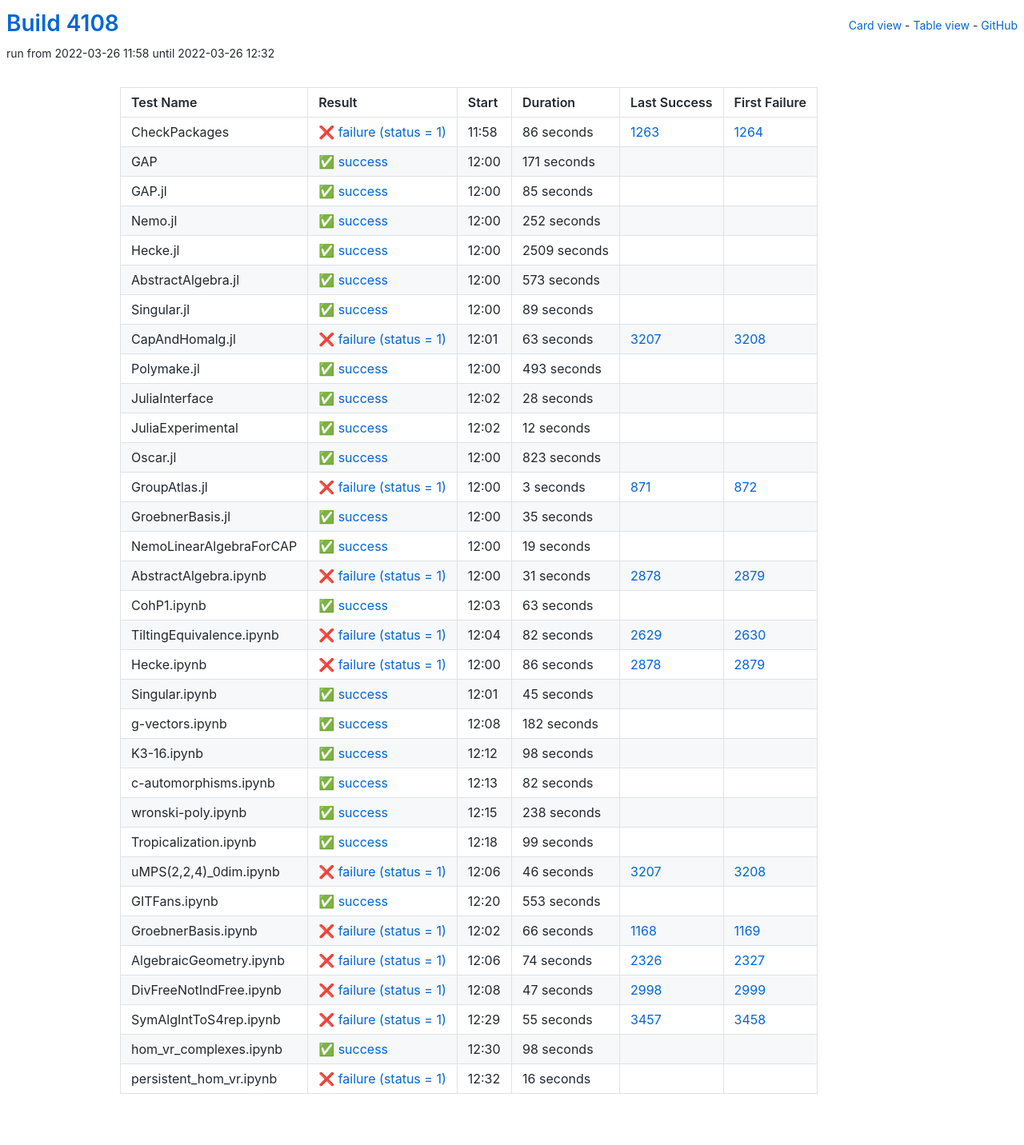
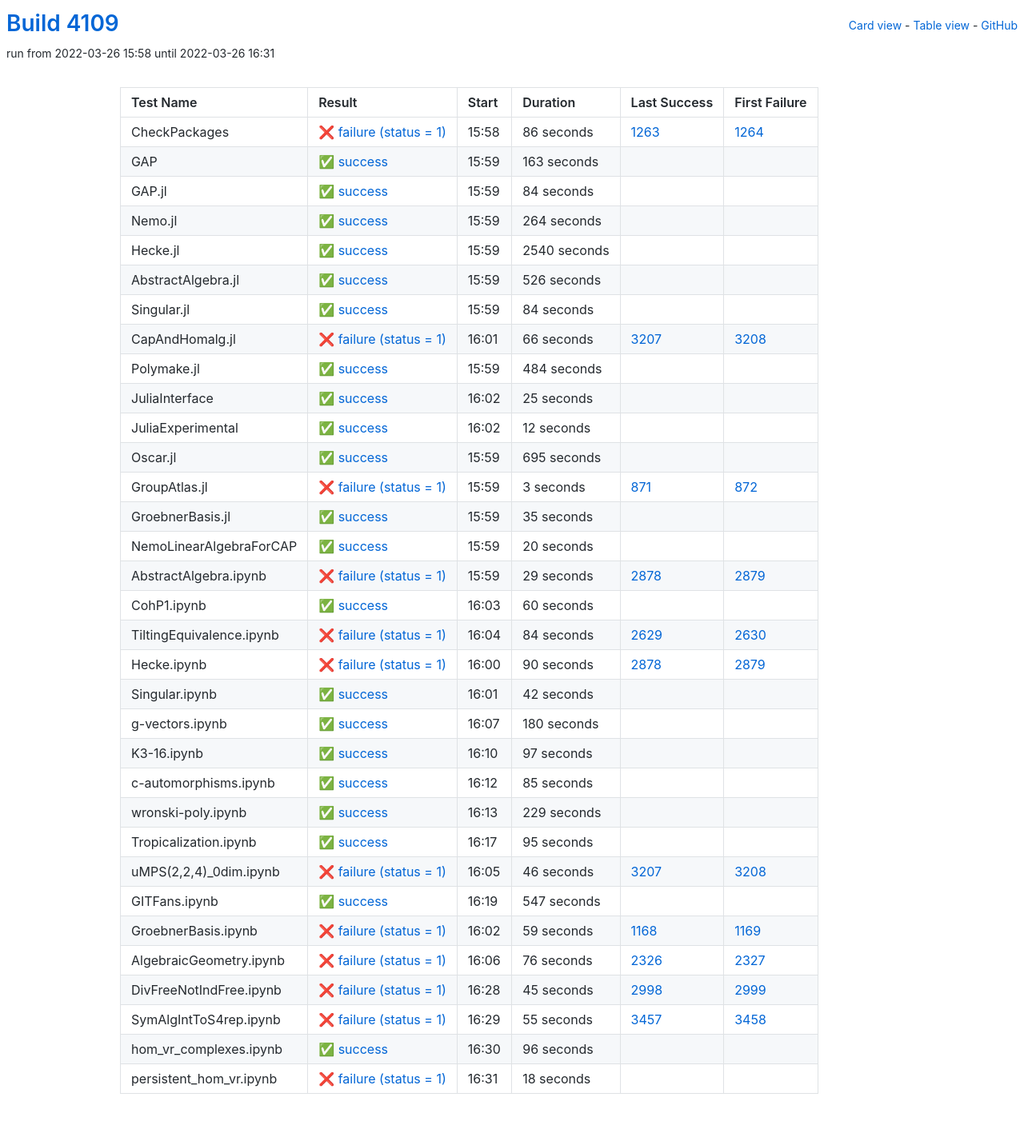
Before and after one commit to oscar-system/oscar-ci-status-stable, a Jekyll site: the page built from table.html, in a window 1280 px wide. Shown: the whole page at 80% size. Built offline with Jekyll 4.4.1, drawn with Linux system fonts in a browser that asks for light colours.

Commit message:
Build #4109

```diff
--- a/_data/ci.yml
+++ b/_data/ci.yml
@@ -1,6 +1,6 @@
 ---
-build: 4108
-build_url: https://oscarci.mathematik.uni-kl.de/job/oscar-stable/4108/
+build: 4109
+build_url: https://oscarci.mathematik.uni-kl.de/job/oscar-stable/4109/
 job: oscar-stable
 organization: oscar-system
 repo: oscar-ci-status-stable
@@ -8,8 +8,8 @@ repourl: https://github.com/oscar-system/oscar-ci-status-stable
 tests:
 - name: CheckPackages
   id: checkpackages
-  log: https://oscarci.mathematik.uni-kl.de/job/oscar-stable/4108/artifact/logs/build-4108/CheckPackages.log
-  start: 2022-03-26 11:58
+  log: https://oscarci.mathematik.uni-kl.de/job/oscar-stable/4109/artifact/logs/build-4109/CheckPackages.log
+  start: 2022-03-26 15:58
   success: false
   exitcode: 1
   status: failure
@@ -20,116 +20,116 @@ tests:
   first_failure_url: https://oscarci.mathematik.uni-kl.de/job/oscar-stable/1264/
 - name: GAP
   id: gap
-  log: https://oscarci.mathematik.uni-kl.de/job/oscar-stable/4108/artifact/logs/build-4108/GAP.log
-  start: 2022-03-26 12:00
+  log: https://oscarci.mathematik.uni-kl.de/job/oscar-stable/4109/artifact/logs/build-4109/GAP.log
+  start: 2022-03-26 15:59
   success: true
   exitcode: 0
   status: success
-  duration: 171
+  duration: 163
   last_success: false
   last_success_url:
   first_failure: false
   first_failure_url:
 - name: GAP.jl
   id: gap-jl
-  log: https://oscarci.mathematik.uni-kl.de/job/oscar-stable/4108/artifact/logs/build-4108/GAP.jl.log
-  start: 2022-03-26 12:00
+  log: https://oscarci.mathematik.uni-kl.de/job/oscar-stable/4109/artifact/logs/build-4109/GAP.jl.log
+  start: 2022-03-26 15:59
   success: true
   exitcode: 0
   status: success
-  duration: 85
+  duration: 84
   last_success: false
   last_success_url:
   first_failure: false
   first_failure_url:
 - name: Nemo.jl
   id: nemo-jl
-  log: https://oscarci.mathematik.uni-kl.de/job/oscar-stable/4108/artifact/logs/build-4108/Nemo.jl.log
-  start: 2022-03-26 12:00
+  log: https://oscarci.mathematik.uni-kl.de/job/oscar-stable/4109/artifact/logs/build-4109/Nemo.jl.log
+  start: 2022-03-26 15:59
   success: true
   exitcode: 0
   status: success
-  duration: 252
+  duration: 264
   last_success: false
   last_success_url:
   first_failure: false
   first_failure_url:
 - name: Hecke.jl
   id: hecke-jl
-  log: https://oscarci.mathematik.uni-kl.de/job/oscar-stable/4108/artifact/logs/build-4108/Hecke.jl.log
-  start: 2022-03-26 12:00
+  log: https://oscarci.mathematik.uni-kl.de/job/oscar-stable/4109/artifact/logs/build-4109/Hecke.jl.log
+  start: 2022-03-26 15:59
   success: true
   exitcode: 0
   status: success
-  duration: 2509
+  duration: 2540
   last_success: false
   last_success_url:
   first_failure: false
   first_failure_url:
 - name: AbstractAlgebra.jl
   id: abstractalgebra-jl
-  log: https://oscarci.mathematik.uni-kl.de/job/oscar-stable/4108/artifact/logs/build-4108/AbstractAlgebra.jl.log
-  start: 2022-03-26 12:00
+  log: https://oscarci.mathematik.uni-kl.de/job/oscar-stable/4109/artifact/logs/build-4109/AbstractAlgebra.jl.log
+  start: 2022-03-26 15:59
   success: true
   exitcode: 0
   status: success
-  duration: 573
+  duration: 526
   last_success: false
   last_success_url:
   first_failure: false
   first_failure_url:
 - name: Singular.jl
   id: singular-jl
-  log: https://oscarci.mathematik.uni-kl.de/job/oscar-stable/4108/artifact/logs/build-4108/Singular.jl.log
-  start: 2022-03-26 12:00
+  log: https://oscarci.mathematik.uni-kl.de/job/oscar-stable/4109/artifact/logs/build-4109/Singular.jl.log
+  start: 2022-03-26 15:59
   success: true
   exitcode: 0
   status: success
-  duration: 89
+  duration: 84
   last_success: false
   last_success_url:
   first_failure: false
   first_failure_url:
 - name: CapAndHomalg.jl
   id: capandhomalg-jl
-  log: https://oscarci.mathematik.uni-kl.de/job/oscar-stable/4108/artifact/logs/build-4108/CapAndHomalg.jl.log
-  start: 2022-03-26 12:01
+  log: https://oscarci.mathematik.uni-kl.de/job/oscar-stable/4109/artifact/logs/build-4109/CapAndHomalg.jl.log
+  start: 2022-03-26 16:01
   success: false
   exitcode: 1
   status: failure
-  duration: 63
+  duration: 66
   last_success: 3207
   last_success_url: https://oscarci.mathematik.uni-kl.de/job/oscar-stable/3207/
   first_failure: 3208
   first_failure_url: https://oscarci.mathematik.uni-kl.de/job/oscar-stable/3208/
 - name: Polymake.jl
   id: polymake-jl
-  log: https://oscarci.mathematik.uni-kl.de/job/oscar-stable/4108/artifact/logs/build-4108/Polymake.jl.log
-  start: 2022-03-26 12:00
+  log: https://oscarci.mathematik.uni-kl.de/job/oscar-stable/4109/artifact/logs/build-4109/Polymake.jl.log
+  start: 2022-03-26 15:59
   success: true
   exitcode: 0
   status: success
-  duration: 493
+  duration: 484
   last_success: false
   last_success_url:
   first_failure: false
   first_failure_url:
 - name: JuliaInterface
   id: juliainterface
-  log: https://oscarci.mathematik.uni-kl.de/job/oscar-stable/4108/artifact/logs/build-4108/JuliaInterface.log
-  start: 2022-03-26 12:02
+  log: https://oscarci.mathematik.uni-kl.de/job/oscar-stable/4109/artifact/logs/build-4109/JuliaInterface.log
+  start: 2022-03-26 16:02
   success: true
   exitcode: 0
   status: success
-  duration: 28
+  duration: 25
   last_success: false
   last_success_url:
   first_failure: false
   first_failure_url:
 - name: JuliaExperimental
   id: juliaexperimental
-  log: https://oscarci.mathematik.uni-kl.de/job/oscar-stable/4108/artifact/logs/build-4108/JuliaExperimental.log
-  start: 2022-03-26 12:02
+  log: https://oscarci.mathematik.uni-kl.de/job/oscar-stable/4109/artifact/logs/build-4109/JuliaExperimental.log
+  start: 2022-03-26 16:02
   success: true
   exitcode: 0
   status: success
@@ -140,20 +140,20 @@ tests:
   first_failure_url:
 - name: Oscar.jl
   id: oscar-jl
-  log: https://oscarci.mathematik.uni-kl.de/job/oscar-stable/4108/artifact/logs/build-4108/Oscar.jl.log
-  start: 2022-03-26 12:00
+  log: https://oscarci.mathematik.uni-kl.de/job/oscar-stable/4109/artifact/logs/build-4109/Oscar.jl.log
+  start: 2022-03-26 15:59
   success: true
   exitcode: 0
   status: success
-  duration: 823
+  duration: 695
   last_success: false
   last_success_url:
   first_failure: false
   first_failure_url:
 - name: GroupAtlas.jl
   id: groupatlas-jl
-  log: https://oscarci.mathematik.uni-kl.de/job/oscar-stable/4108/artifact/logs/build-4108/GroupAtlas.jl.log
-  start: 2022-03-26 12:00
+  log: https://oscarci.mathematik.uni-kl.de/job/oscar-stable/4109/artifact/logs/build-4109/GroupAtlas.jl.log
+  start: 2022-03-26 15:59
   success: false
   exitcode: 1
   status: failure
@@ -164,8 +164,8 @@ tests:
   first_failure_url: https://oscarci.mathematik.uni-kl.de/job/oscar-stable/872/
 - name: GroebnerBasis.jl
   id: groebnerbasis-jl
-  log: https://oscarci.mathematik.uni-kl.de/job/oscar-stable/4108/artifact/logs/build-4108/GroebnerBasis.jl.log
-  start: 2022-03-26 12:00
+  log: https://oscarci.mathematik.uni-kl.de/job/oscar-stable/4109/artifact/logs/build-4109/GroebnerBasis.jl.log
+  start: 2022-03-26 15:59
   success: true
   exitcode: 0
   status: success
@@ -176,140 +176,140 @@ tests:
   first_failure_url:
 - name: NemoLinearAlgebraForCAP
   id: nemolinearalgebraforcap
-  log: https://oscarci.mathematik.uni-kl.de/job/oscar-stable/4108/artifact/logs/build-4108/NemoLinearAlgebraForCAP.log
-  start: 2022-03-26 12:00
+  log: https://oscarci.mathematik.uni-kl.de/job/oscar-stable/4109/artifact/logs/build-4109/NemoLinearAlgebraForCAP.log
+  start: 2022-03-26 15:59
   success: true
   exitcode: 0
   status: success
-  duration: 19
+  duration: 20
   last_success: false
   last_success_url:
   first_failure: false
   first_failure_url:
 - name: AbstractAlgebra.ipynb
   id: abstractalgebra-ipynb
-  log: https://oscarci.mathematik.uni-kl.de/job/oscar-stable/4108/artifact/logs/build-4108/AbstractAlgebra.ipynb.log
-  start: 2022-03-26 12:00
+  log: https://oscarci.mathematik.uni-kl.de/job/oscar-stable/4109/artifact/logs/build-4109/AbstractAlgebra.ipynb.log
+  start: 2022-03-26 15:59
   success: false
   exitcode: 1
   status: failure
-  duration: 31
+  duration: 29
   last_success: 2878
   last_success_url: https://oscarci.mathematik.uni-kl.de/job/oscar-stable/2878/
   first_failure: 2879
   first_failure_url: https://oscarci.mathematik.uni-kl.de/job/oscar-stable/2879/
 - name: CohP1.ipynb
   id: cohp1-ipynb
-  log: https://oscarci.mathematik.uni-kl.de/job/oscar-stable/4108/artifact/logs/build-4108/CohP1.ipynb.log
-  start: 2022-03-26 12:03
+  log: https://oscarci.mathematik.uni-kl.de/job/oscar-stable/4109/artifact/logs/build-4109/CohP1.ipynb.log
+  start: 2022-03-26 16:03
   success: true
   exitcode: 0
   status: success
-  duration: 63
+  duration: 60
   last_success: false
   last_success_url:
   first_failure: false
   first_failure_url:
 - name: TiltingEquivalence.ipynb
   id: tiltingequivalence-ipynb
-  log: https://oscarci.mathematik.uni-kl.de/job/oscar-stable/4108/artifact/logs/build-4108/TiltingEquivalence.ipynb.log
-  start: 2022-03-26 12:04
+  log: https://oscarci.mathematik.uni-kl.de/job/oscar-stable/4109/artifact/logs/build-4109/TiltingEquivalence.ipynb.log
+  start: 2022-03-26 16:04
   success: false
   exitcode: 1
   status: failure
-  duration: 82
+  duration: 84
   last_success: 2629
   last_success_url: https://oscarci.mathematik.uni-kl.de/job/oscar-stable/2629/
   first_failure: 2630
   first_failure_url: https://oscarci.mathematik.uni-kl.de/job/oscar-stable/2630/
 - name: Hecke.ipynb
   id: hecke-ipynb
-  log: https://oscarci.mathematik.uni-kl.de/job/oscar-stable/4108/artifact/logs/build-4108/Hecke.ipynb.log
-  start: 2022-03-26 12:00
+  log: https://oscarci.mathematik.uni-kl.de/job/oscar-stable/4109/artifact/logs/build-4109/Hecke.ipynb.log
+  start: 2022-03-26 16:00
   success: false
   exitcode: 1
   status: failure
-  duration: 86
+  duration: 90
   last_success: 2878
   last_success_url: https://oscarci.mathematik.uni-kl.de/job/oscar-stable/2878/
   first_failure: 2879
   first_failure_url: https://oscarci.mathematik.uni-kl.de/job/oscar-stable/2879/
 - name: Singular.ipynb
   id: singular-ipynb
-  log: https://oscarci.mathematik.uni-kl.de/job/oscar-stable/4108/artifact/logs/build-4108/Singular.ipynb.log
-  start: 2022-03-26 12:01
+  log: https://oscarci.mathematik.uni-kl.de/job/oscar-stable/4109/artifact/logs/build-4109/Singular.ipynb.log
+  start: 2022-03-26 16:01
   success: true
   exitcode: 0
   status: success
-  duration: 45
+  duration: 42
   last_success: false
   last_success_url:
   first_failure: false
   first_failure_url:
 - name: g-vectors.ipynb
   id: g-vectors-ipynb
-  log: https://oscarci.mathematik.uni-kl.de/job/oscar-stable/4108/artifact/logs/build-4108/g-vectors.ipynb.log
-  start: 2022-03-26 12:08
+  log: https://oscarci.mathematik.uni-kl.de/job/oscar-stable/4109/artifact/logs/build-4109/g-vectors.ipynb.log
+  start: 2022-03-26 16:07
   success: true
   exitcode: 0
   status: success
-  duration: 182
+  duration: 180
   last_success: false
   last_success_url:
   first_failure: false
   first_failure_url:
 - name: K3-16.ipynb
   id: k3-16-ipynb
-  log: https://oscarci.mathematik.uni-kl.de/job/oscar-stable/4108/artifact/logs/build-4108/K3-16.ipynb.log
-  start: 2022-03-26 12:12
+  log: https://oscarci.mathematik.uni-kl.de/job/oscar-stable/4109/artifact/logs/build-4109/K3-16.ipynb.log
+  start: 2022-03-26 16:10
   success: true
   exitcode: 0
   status: success
-  duration: 98
+  duration: 97
   last_success: false
   last_success_url:
   first_failure: false
   first_failure_url:
 - name: c-automorphisms.ipynb
   id: c-automorphisms-ipynb
-  log: https://oscarci.mathematik.uni-kl.de/job/oscar-stable/4108/artifact/logs/build-4108/c-automorphisms.ipynb.log
-  start: 2022-03-26 12:13
+  log: https://oscarci.mathematik.uni-kl.de/job/oscar-stable/4109/artifact/logs/build-4109/c-automorphisms.ipynb.log
+  start: 2022-03-26 16:12
   success: true
   exitcode: 0
   status: success
-  duration: 82
+  duration: 85
   last_success: false
   last_success_url:
   first_failure: false
   first_failure_url:
 - name: wronski-poly.ipynb
   id: wronski-poly-ipynb
-  log: https://oscarci.mathematik.uni-kl.de/job/oscar-stable/4108/artifact/logs/build-4108/wronski-poly.ipynb.log
-  start: 2022-03-26 12:15
+  log: https://oscarci.mathematik.uni-kl.de/job/oscar-stable/4109/artifact/logs/build-4109/wronski-poly.ipynb.log
+  start: 2022-03-26 16:13
   success: true
   exitcode: 0
   status: success
-  duration: 238
+  duration: 229
   last_success: false
   last_success_url:
   first_failure: false
   first_failure_url:
 - name: Tropicalization.ipynb
   id: tropicalization-ipynb
-  log: https://oscarci.mathematik.uni-kl.de/job/oscar-stable/4108/artifact/logs/build-4108/Tropicalization.ipynb.log
-  start: 2022-03-26 12:18
+  log: https://oscarci.mathematik.uni-kl.de/job/oscar-stable/4109/artifact/logs/build-4109/Tropicalization.ipynb.log
+  start: 2022-03-26 16:17
   success: true
   exitcode: 0
   status: success
-  duration: 99
+  duration: 95
   last_success: false
   last_success_url:
   first_failure: false
   first_failure_url:
 - name: uMPS(2,2,4)_0dim.ipynb
   id: umps-2-2-4-0dim-ipynb
-  log: https://oscarci.mathematik.uni-kl.de/job/oscar-stable/4108/artifact/logs/build-4108/uMPS-2-2-4-_0dim.ipynb.log
-  start: 2022-03-26 12:06
+  log: https://oscarci.mathematik.uni-kl.de/job/oscar-stable/4109/artifact/logs/build-4109/uMPS-2-2-4-_0dim.ipynb.log
+  start: 2022-03-26 16:05
   success: false
   exitcode: 1
   status: failure
@@ -320,56 +320,56 @@ tests:
   first_failure_url: https://oscarci.mathematik.uni-kl.de/job/oscar-stable/3208/
 - name: GITFans.ipynb
   id: gitfans-ipynb
-  log: https://oscarci.mathematik.uni-kl.de/job/oscar-stable/4108/artifact/logs/build-4108/GITFans.ipynb.log
-  start: 2022-03-26 12:20
+  log: https://oscarci.mathematik.uni-kl.de/job/oscar-stable/4109/artifact/logs/build-4109/GITFans.ipynb.log
+  start: 2022-03-26 16:19
   success: true
   exitcode: 0
   status: success
-  duration: 553
+  duration: 547
   last_success: false
   last_success_url:
   first_failure: false
   first_failure_url:
 - name: GroebnerBasis.ipynb
   id: groebnerbasis-ipynb
-  log: https://oscarci.mathematik.uni-kl.de/job/oscar-stable/4108/artifact/logs/build-4108/GroebnerBasis.ipynb.log
-  start: 2022-03-26 12:02
+  log: https://oscarci.mathematik.uni-kl.de/job/oscar-stable/4109/artifact/logs/build-4109/GroebnerBasis.ipynb.log
+  start: 2022-03-26 16:02
   success: false
   exitcode: 1
   status: failure
-  duration: 66
+  duration: 59
   last_success: 1168
   last_success_url: https://oscarci.mathematik.uni-kl.de/job/oscar-stable/1168/
   first_failure: 1169
   first_failure_url: https://oscarci.mathematik.uni-kl.de/job/oscar-stable/1169/
 - name: AlgebraicGeometry.ipynb
   id: algebraicgeometry-ipynb
-  log: https://oscarci.mathematik.uni-kl.de/job/oscar-stable/4108/artifact/logs/build-4108/AlgebraicGeometry.ipynb.log
-  start: 2022-03-26 12:06
+  log: https://oscarci.mathematik.uni-kl.de/job/oscar-stable/4109/artifact/logs/build-4109/AlgebraicGeometry.ipynb.log
+  start: 2022-03-26 16:06
   success: false
   exitcode: 1
   status: failure
-  duration: 74
+  duration: 76
   last_success: 2326
   last_success_url: https://oscarci.mathematik.uni-kl.de/job/oscar-stable/2326/
   first_failure: 2327
   first_failure_url: https://oscarci.mathematik.uni-kl.de/job/oscar-stable/2327/
 - name: DivFreeNotIndFree.ipynb
   id: divfreenotindfree-ipynb
-  log: https://oscarci.mathematik.uni-kl.de/job/oscar-stable/4108/artifact/logs/build-4108/DivFreeNotIndFree.ipynb.log
-  start: 2022-03-26 12:08
+  log: https://oscarci.mathematik.uni-kl.de/job/oscar-stable/4109/artifact/logs/build-4109/DivFreeNotIndFree.ipynb.log
+  start: 2022-03-26 16:28
   success: false
   exitcode: 1
   status: failure
-  duration: 47
+  duration: 45
   last_success: 2998
   last_success_url: https://oscarci.mathematik.uni-kl.de/job/oscar-stable/2998/
   first_failure: 2999
   first_failure_url: https://oscarci.mathematik.uni-kl.de/job/oscar-stable/2999/
 - name: SymAlgIntToS4rep.ipynb
   id: symalginttos4rep-ipynb
-  log: https://oscarci.mathematik.uni-kl.de/job/oscar-stable/4108/artifact/logs/build-4108/SymAlgIntToS4rep.ipynb.log
-  start: 2022-03-26 12:29
+  log: https://oscarci.mathematik.uni-kl.de/job/oscar-stable/4109/artifact/logs/build-4109/SymAlgIntToS4rep.ipynb.log
+  start: 2022-03-26 16:29
   success: false
   exitcode: 1
   status: failure
@@ -380,24 +380,24 @@ tests:
   first_failure_url: https://oscarci.mathematik.uni-kl.de/job/oscar-stable/3458/
 - name: hom_vr_complexes.ipynb
   id: hom-vr-complexes-ipynb
-  log: https://oscarci.mathematik.uni-kl.de/job/oscar-stable/4108/artifact/logs/build-4108/hom_vr_complexes.ipynb.log
-  start: 2022-03-26 12:30
+  log: https://oscarci.mathematik.uni-kl.de/job/oscar-stable/4109/artifact/logs/build-4109/hom_vr_complexes.ipynb.log
+  start: 2022-03-26 16:30
   success: true
   exitcode: 0
   status: success
-  duration: 98
+  duration: 96
   last_success: false
   last_success_url:
   first_failure: false
   first_failure_url:
 - name: persistent_hom_vr.ipynb
   id: persistent-hom-vr-ipynb
-  log: https://oscarci.mathematik.uni-kl.de/job/oscar-stable/4108/artifact/logs/build-4108/persistent_hom_vr.ipynb.log
-  start: 2022-03-26 12:32
+  log: https://oscarci.mathematik.uni-kl.de/job/oscar-stable/4109/artifact/logs/build-4109/persistent_hom_vr.ipynb.log
+  start: 2022-03-26 16:31
   success: false
   exitcode: 1
   status: failure
-  duration: 16
+  duration: 18
   last_success: false
   last_success_url:
   first_failure: false
```
Also changed, not shown: README.md.
